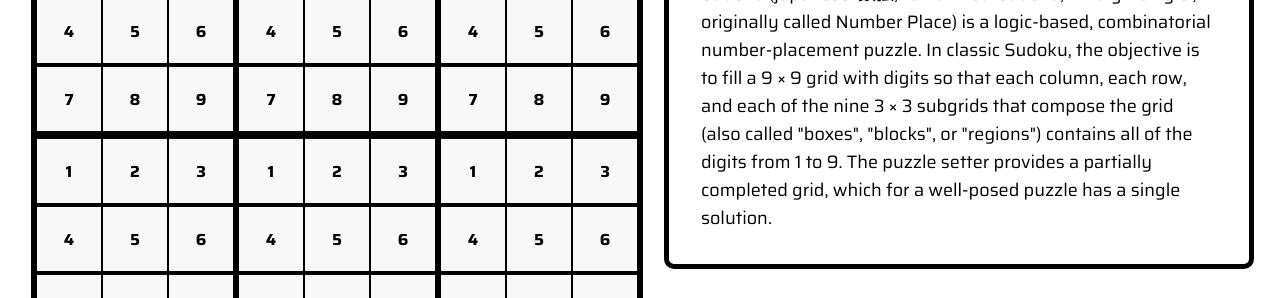
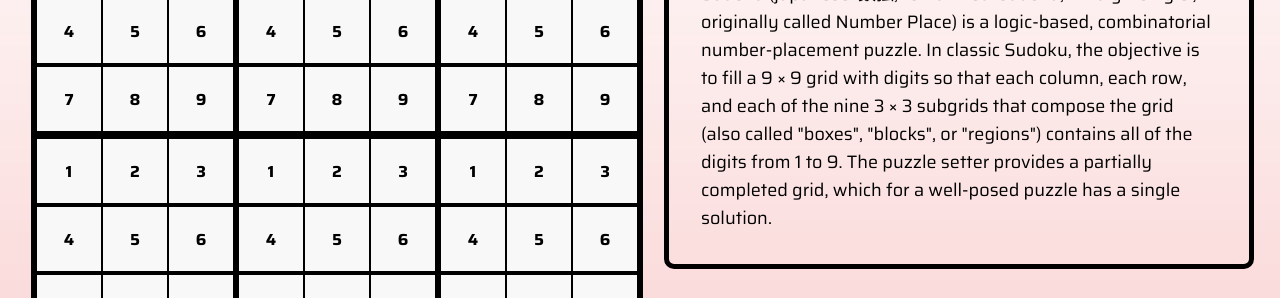
Before and after one commit to ramaneffect42/Sudoku-Project, a plain HTML site: page index.html in a window 1280 px wide. Shown: the part 230-528 px from the top of the page. Drawn offline with Linux system fonts and the light colour scheme.

Commit message:
trying out a fix to the background image problem...

```diff
--- a/static/style.css
+++ b/static/style.css
@@ -6,7 +6,7 @@
 }
 
 body {
-    background-image: url("./assets/bgimage.jpeg");
+    background-image: url("../assets/bgimage.jpeg");
     background-repeat: no-repeat;
     background-position: top center;
     background-size: cover;
```
